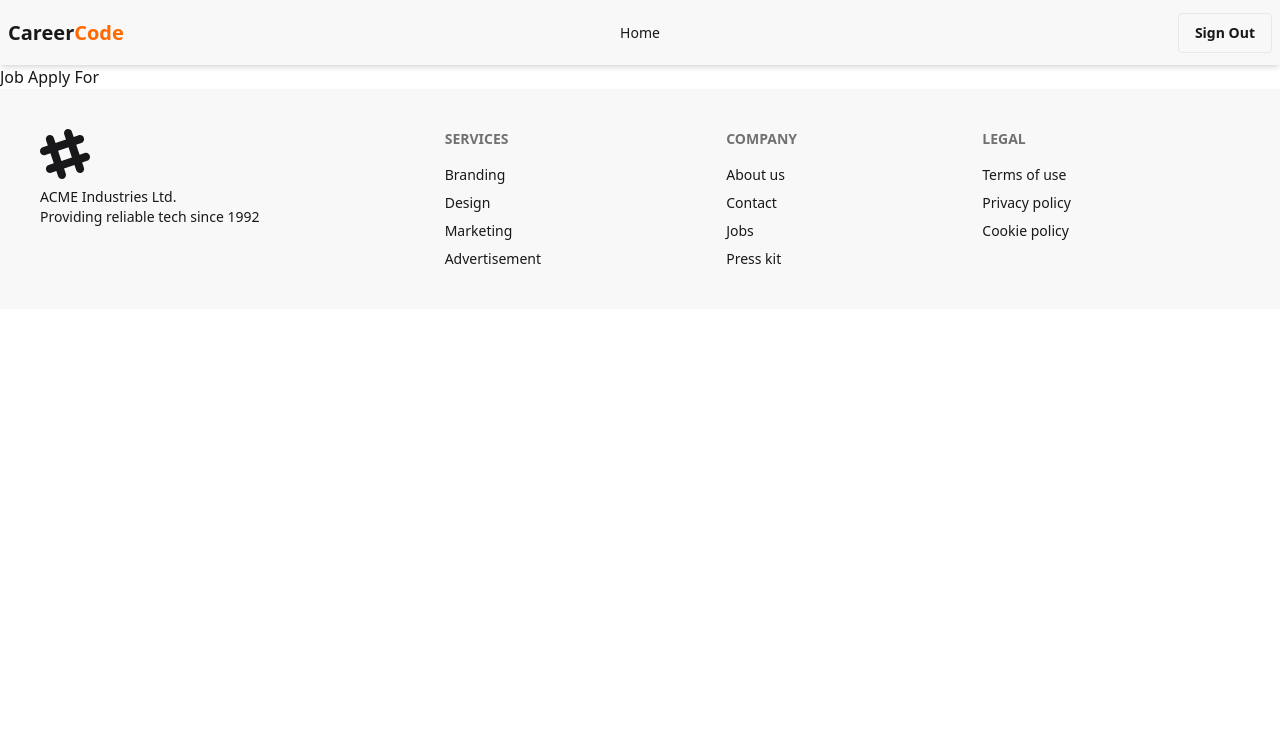
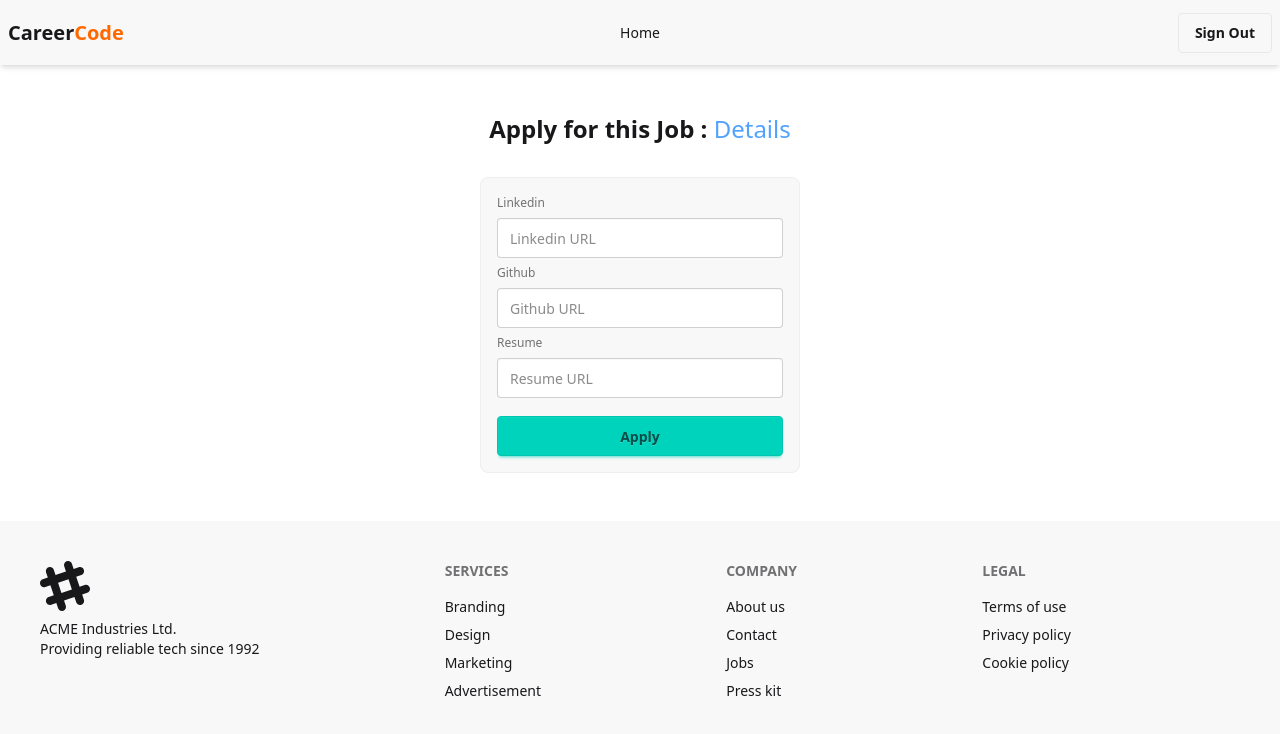
Before and after one commit to roni-biswas/career-code-client, a React (Vite) app: page /jobApply/1 in a window 1280 px wide. Shown: the top 734 px of the page. Built offline with nearby package versions, Linux system fonts and the light colour scheme; no server answers; sample sign-in values are in the browser's storage.

Commit message:
implement job apply functionality and save in db

```diff
--- a/package.json
+++ b/package.json
@@ -11,6 +11,7 @@
   },
   "dependencies": {
     "@tailwindcss/vite": "^4.1.8",
+    "axios": "^1.9.0",
     "daisyui": "^5.0.43",
     "firebase": "^11.8.1",
     "lottie-react": "^2.4.1",
--- a/src/pages/JobApply/JobApply.jsx
+++ b/src/pages/JobApply/JobApply.jsx
@@ -1,9 +1,86 @@
 import React from "react";
+import { Link, useNavigate, useParams } from "react-router";
+import useAuth from "../../hooks/useAuth";
+import axios from "axios";
+import Swal from "sweetalert2";
 
 const JobApply = () => {
+  const { id: jobId } = useParams();
+  const { user } = useAuth();
+  const navigate = useNavigate();
+
+  const handleApplySubmit = (e) => {
+    e.preventDefault();
+    const form = e.target;
+    const linkedIn = form.linkedIn.value;
+    const github = form.github.value;
+    const resume = form.resume.value;
+
+    const application = {
+      jobId,
+      applicant: user.email,
+      linkedIn,
+      github,
+      resume,
+    };
+
+    axios
+      .post("http://localhost:3000/application", application)
+      .then((result) => {
+        if (result.data.insertedId) {
+          Swal.fire({
+            position: "top-end",
+            icon: "success",
+            title: "Your application has been submitted!",
+            showConfirmButton: false,
+            timer: 1500,
+          });
+          form.reset();
+          navigate(`/jobDetails/${jobId}`);
+        }
+      })
+      .catch((error) => {
+        console.log(error);
+      });
+  };
+
   return (
-    <div>
-      <h1>Job Apply For</h1>
+    <div className="flex flex-col gap-8 my-12 justify-center items-center">
+      <h1 className="text-2xl font-bold">
+        Apply for this Job :{" "}
+        <Link className="text-blue-400 font-normal" to={`/jobDetails/${jobId}`}>
+          Details
+        </Link>
+      </h1>
+      <form
+        onSubmit={handleApplySubmit}
+        className="fieldset bg-base-200 border-base-300 rounded-box w-xs border p-4"
+      >
+        <label className="label">Linkedin</label>
+        <input
+          type="url"
+          name="linkedIn"
+          className="input"
+          placeholder="Linkedin URL"
+        />
+
+        <label className="label">Github</label>
+        <input
+          type="url"
+          name="github"
+          className="input"
+          placeholder="Github URL"
+        />
+
+        <label className="label">Resume</label>
+        <input
+          type="url"
+          name="resume"
+          className="input"
+          placeholder="Resume URL"
+        />
+        <input type="submit" className="btn btn-accent mt-3" value="Apply" />
+      </form>
     </div>
   );
 };
```
Also changed, not shown: 1 other file (tests, documents, lock files or other folders).
